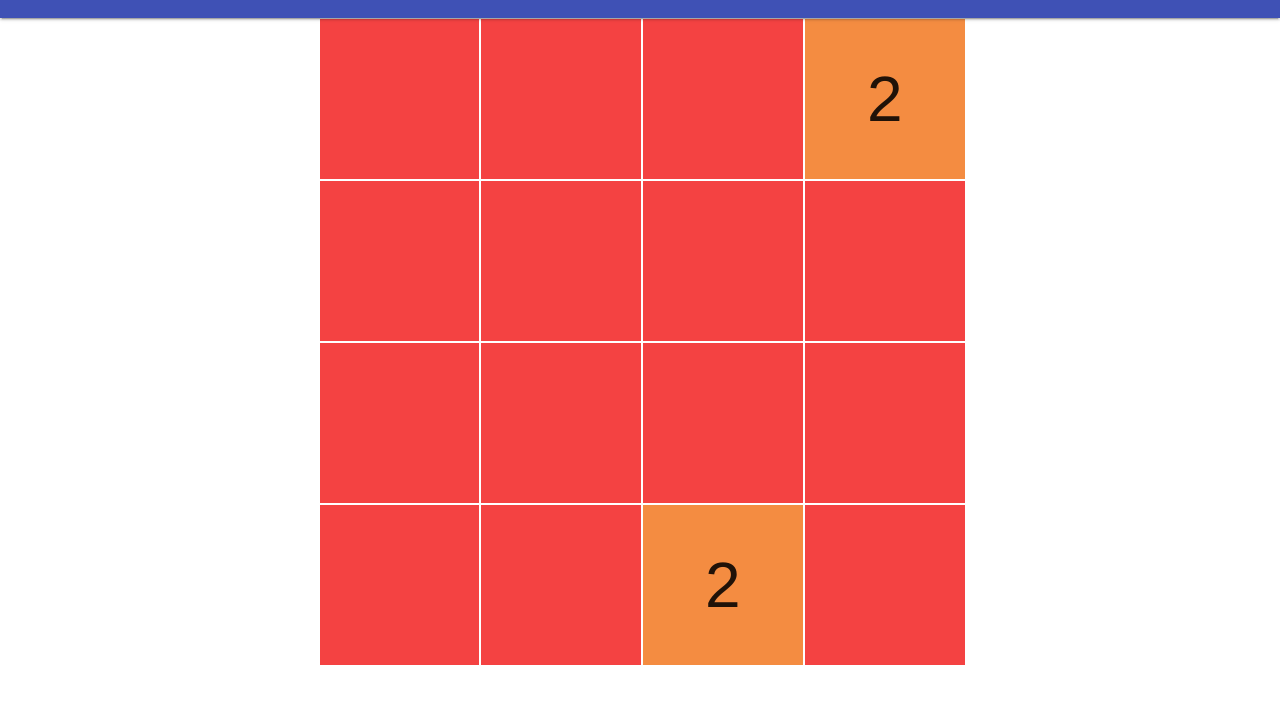
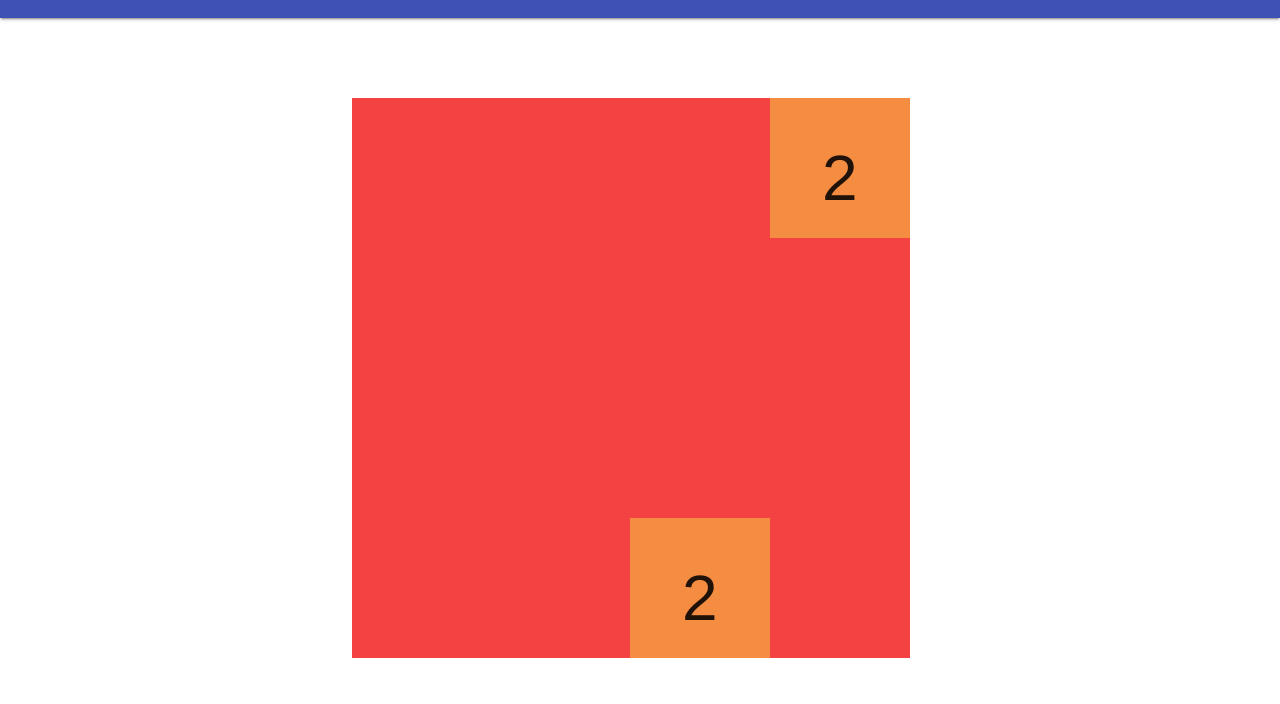
Before and after one commit to pcbach/2048fake, a website: page index.html in a window 1280 px wide. Shown: the part 46-750 px from the top of the page. Drawn offline with nearby package versions, Linux system fonts and the light colour scheme.

Commit message:
score update

```diff
--- a/index.html
+++ b/index.html
@@ -19,6 +19,7 @@
 
           <main class="mdl-layout__content">
             <div class="page-content">
+                <div id="score"></div>
                 <div id="row-1">
                     <div id="block1-1" class="blank"></div>
                     <div id="block1-2" class="blank"></div>
--- a/index.js
+++ b/index.js
@@ -12,6 +12,6 @@ app.get('/', (req, res) => {
 	res.send(template);
 });
 
-app.listen(process.env.PORT || 3000, () => {
+app.listen(3000, () => {
 	console.log("2048 loaded!");
 });
--- a/public/style.css
+++ b/public/style.css
@@ -2,21 +2,29 @@
 	vertical-align:top;
 	display: inline-block;
 	position: relative;
-	width: 20vh;
-	height:20vh;
+	width: 17.5vh;
+	height:17.5vh;
 	text-align: center;
-	margin-left: -1px;
-	margin-right: -1px;
-	margin-top: 1px;
-	margin-bottom: 1px;
+	margin-left: -2px;
+	margin-right: -2px;
+	margin-top: 0px;
+	margin-bottom: 0px;
 }
 
 [id*=row] {
-	margin: 0 calc((100vw - 80vh)/2) 0 calc((100vw - 80vh)/2);
+	margin: 0 calc((100vw - 70vh - 16px)/2) 0 calc((100vw - 70vh - 16px)/2);
 	overflow: hidden;
-	width: 100%;
 }
-
+[id*=score] {
+	position: relative;
+	font-size: 5vh;
+	height:10vh;
+	overflow: hidden;
+	text-align: center;
+}
+[id*=score] > p {
+	line-height: 10vh;
+}
 [class=blank] {
 	background-color: #f44242;
 }
```
Also changed, not shown: public/main.js (+13 -2 lines).
